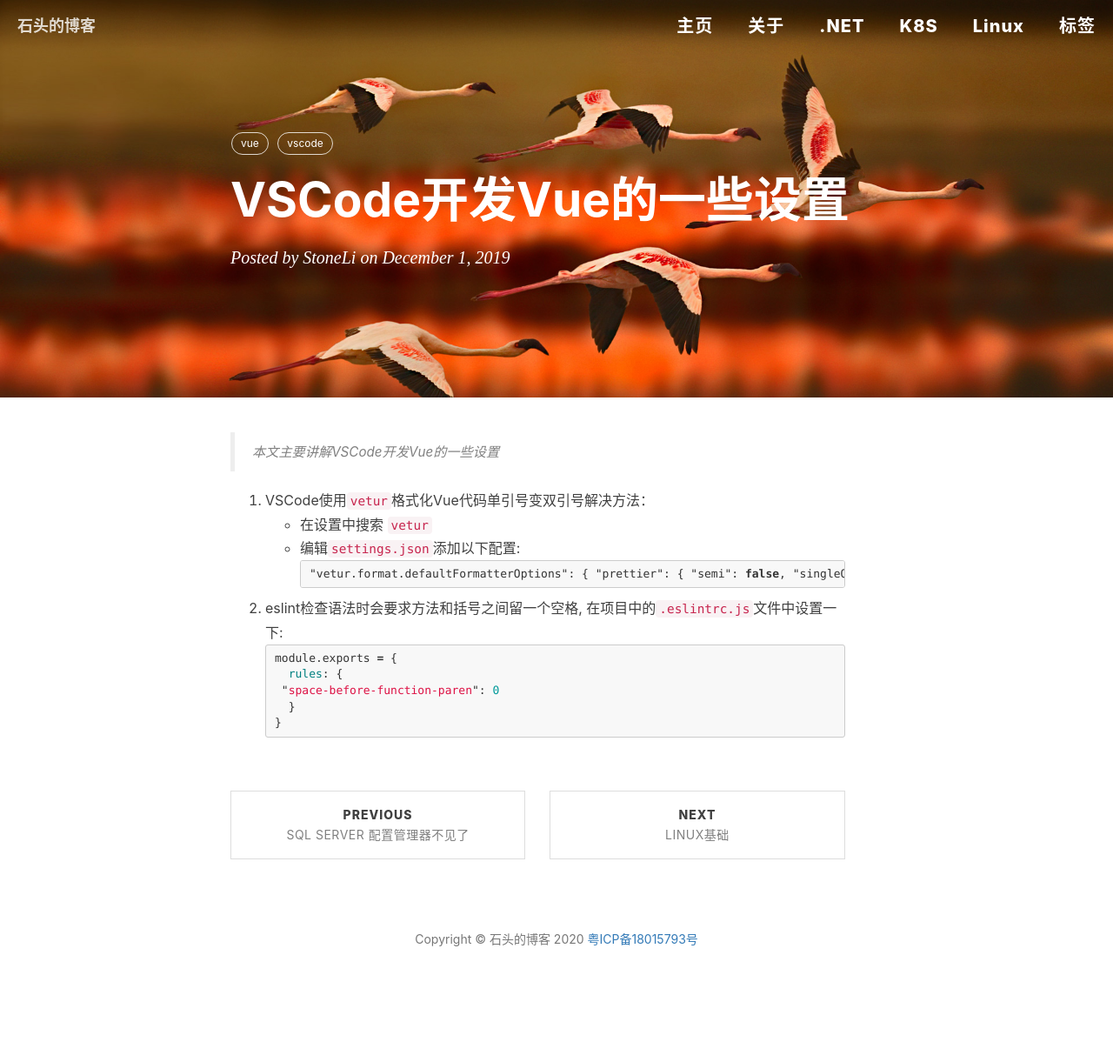
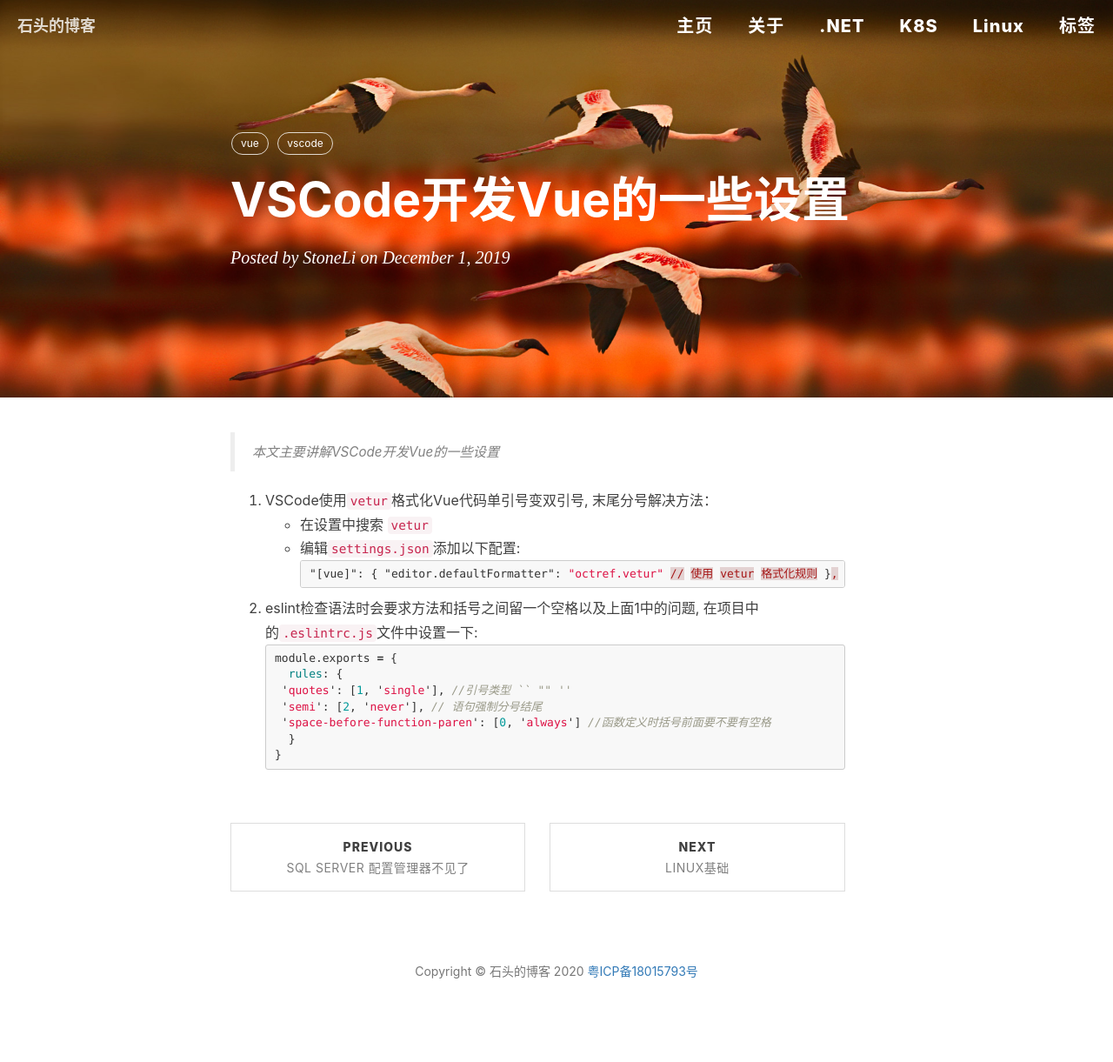
Before and after one commit to stone8765/blog, a Jekyll site: the page built from _posts/2019-12-01-VSCode开发Vue的一些设置.md, in a window 1280 px wide. Shown: the whole page at 87% size. Built offline with Jekyll 4.4.1, drawn with Linux system fonts in a browser that asks for light colours; nearby versions of some CDN libraries; comment, search, counter and statistics services are not loaded; before the commit the page ends 1184 px from its top, so only the background shows below that.

Commit message:
modify post

````diff
--- a/_posts/2019-12-01-VSCode开发Vue的一些设置.md
+++ b/_posts/2019-12-01-VSCode开发Vue的一些设置.md
@@ -9,23 +9,31 @@
 
 > 本文主要讲解VSCode开发Vue的一些设置
 
-1. VSCode使用```vetur```格式化Vue代码单引号变双引号解决方法：
+1. VSCode使用```vetur```格式化Vue代码单引号变双引号, 末尾分号解决方法：
  * 在设置中搜索 ```vetur```
  * 编辑```settings.json```添加以下配置:
    ```json
-   "vetur.format.defaultFormatterOptions": {
-     "prettier": {
-       "semi": false,
-       "singleQuote": true
-     }
-   }
+    "[vue]": {
+        "editor.defaultFormatter": "octref.vetur" // 使用 vetur 格式化规则
+    },
+    "vetur.format.defaultFormatterOptions": {
+        "prettier": {
+            "semi": false, // 去掉分号
+            "singleQuote": true, // true 为使用单引号
+        },
+    },
+    "vetur.format.defaultFormatter.js": "vscode-typescript", // js 使用 typescript
+    "vetur.format.defaultFormatter.html": "js-beautify-html", // html 使用 beautify
+    "javascript.format.insertSpaceBeforeFunctionParenthesis": true, // 函数名字和括号前加空格
    ```
 
-2. eslint检查语法时会要求方法和括号之间留一个空格, 在项目中的```.eslintrc.js```文件中设置一下:
+2. eslint检查语法时会要求方法和括号之间留一个空格以及上面1中的问题, 在项目中的```.eslintrc.js```文件中设置一下:
 ```js
 module.exports = {
   rules: {
-    "space-before-function-paren": 0
+    'quotes': [1, 'single'], //引号类型 `` "" ''
+    'semi': [2, 'never'], // 语句强制分号结尾
+    'space-before-function-paren': [0, 'always'] //函数定义时括号前面要不要有空格
   }
 }
 ```
````
